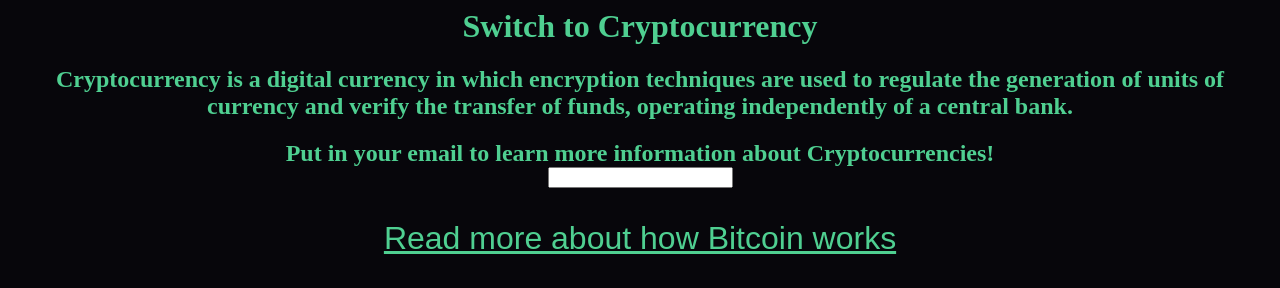
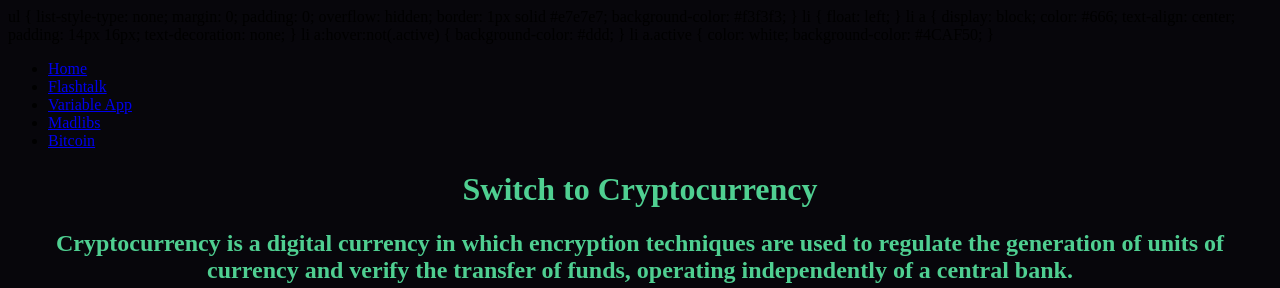
Before and after one commit to WVCS/portfolio-mblackman295, a plain HTML site: page bitcoin.html in a window 1280 px wide. Shown: the top 288 px of the page. Drawn offline with Linux system fonts and the light colour scheme.

Commit message:
Update bitcoin.html

```diff
--- a/bitcoin.html
+++ b/bitcoin.html
@@ -1,4 +1,40 @@
 <html>
+  ul {
+  list-style-type: none;
+  margin: 0;
+  padding: 0;
+  overflow: hidden;
+  border: 1px solid #e7e7e7;
+  background-color: #f3f3f3;
+}
+li {
+  float: left;
+}
+li a {
+  display: block;
+  color: #666;
+  text-align: center;
+  padding: 14px 16px;
+  text-decoration: none;
+}
+li a:hover:not(.active) {
+  background-color: #ddd;
+}
+li a.active {
+  color: white;
+  background-color: #4CAF50;
+}
+</style>
+</head>
+<body>
+
+<ul>
+  <li><a class="active" href="#index.html">Home</a></li>
+  <li><a href="#flashtalk.html">Flashtalk</a></li>
+  <li><a href="#variable.html">Variable App</a></li>
+  <li><a href="#madlibs.html">Madlibs</a></li>
+  <li><a href="#bitcoin.html">Bitcoin</a></li>
+</ul>
   <head>
     <title>Miles'-first-website</title>
     <LINK href= "style.css" rel="stylesheet"type=" text/css">
```
